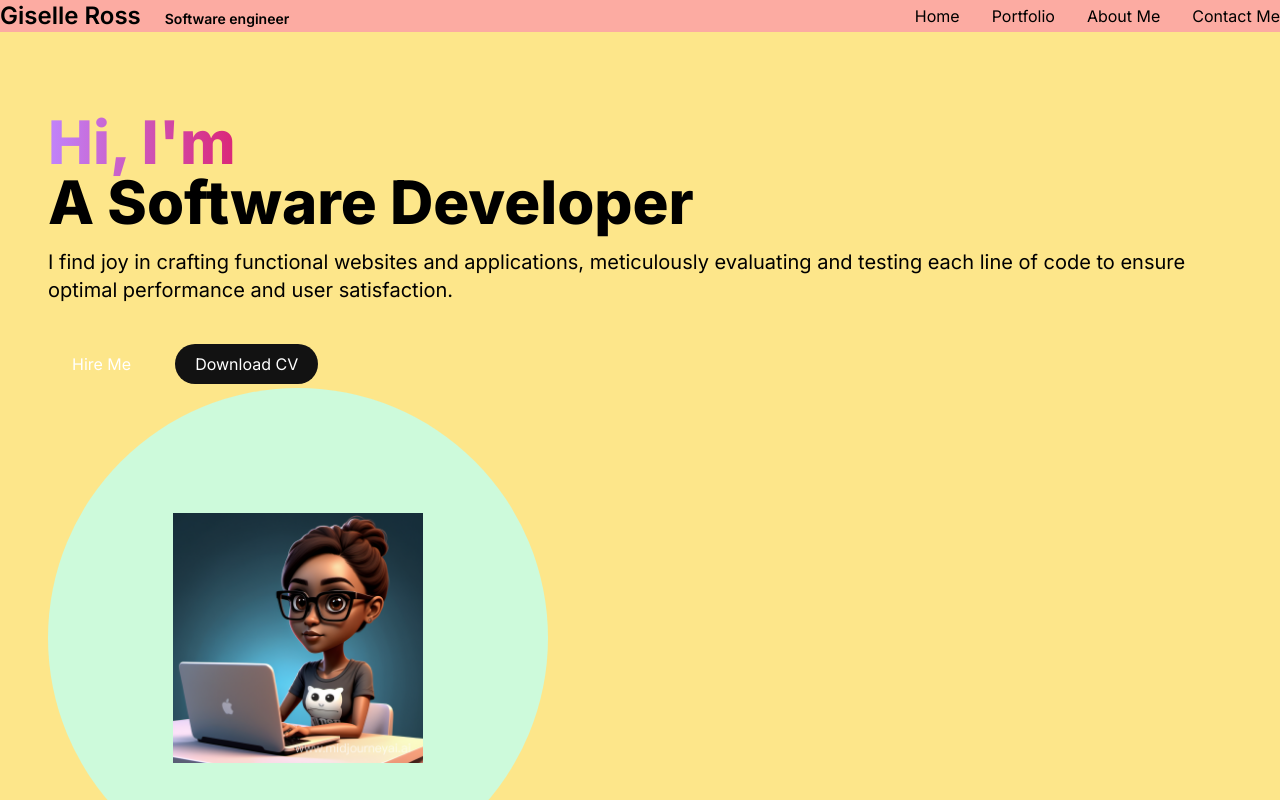
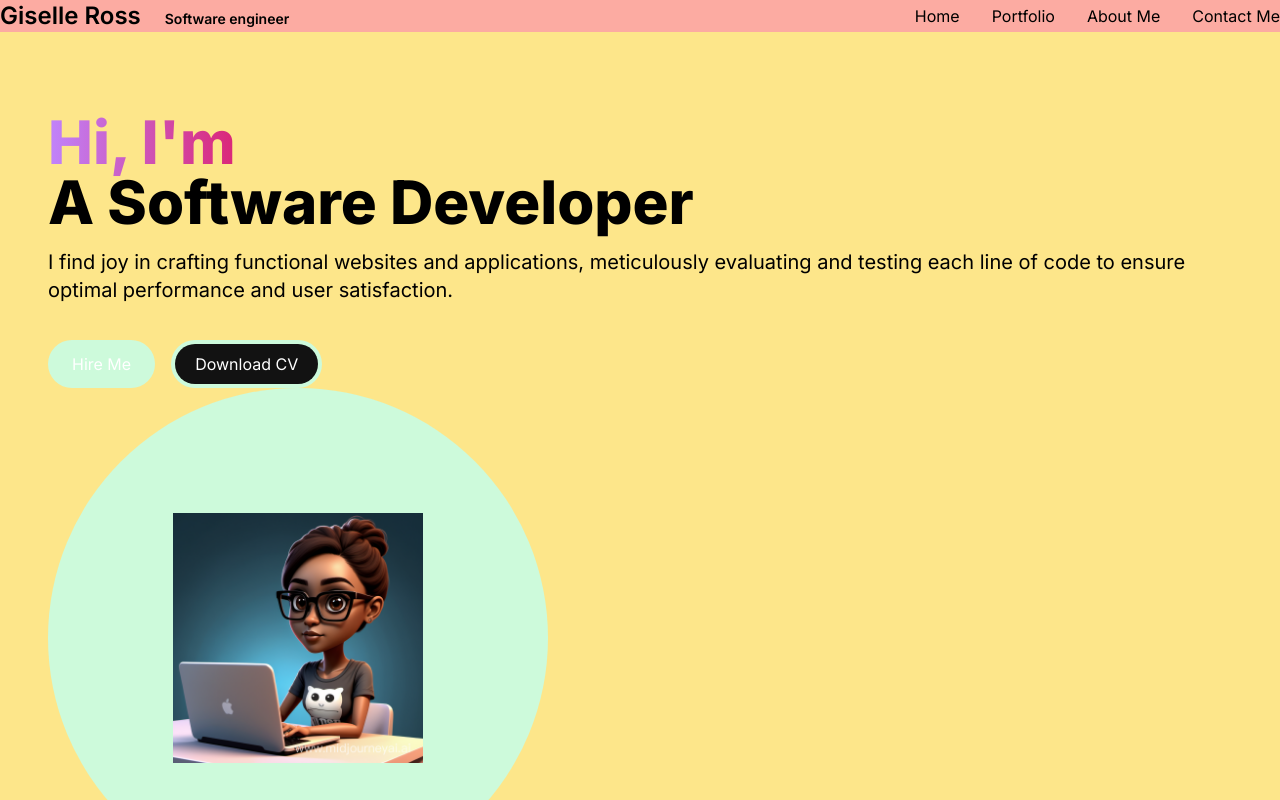
Before and after one commit to giselleRoss/Portfoli2, a Next.js app: page / in a window 1280 px wide. Shown: the top 800 px of the page. Built offline with nearby package versions, Linux system fonts and the light colour scheme.

Commit message:
Add new color

```diff
--- a/app/components/HeroSection.jsx
+++ b/app/components/HeroSection.jsx
@@ -38,13 +38,13 @@ export const HeroSection = () => {
           <div>
             <Link
               href="/contactMe"
-              className="px-6 inline-block py-3 w-full sm:w-fit rounded-full mr-4 bg-gradient-to-br from-primary-500 to-secondary-500 hover:bg-slate-200 text-white"
+              className="px-6 inline-block py-3 w-full sm:w-fit rounded-full mr-4 bg-gradient-to-br from-[#CDFADB] to-[#CDFADB] text-white"
             >
               Hire Me
             </Link>
             <Link
               href="/Giselle'sResume.pdf"
-              className="px-1 inline-block py-1 w-full sm:w-fit rounded-full bg-gradient-to-br from-primary-500 to-secondary-500 hover:bg-slate-800 text-white mt-3"
+              className="px-1 inline-block py-1 w-full sm:w-fit rounded-full bg-gradient-to-br from-[#CDFADB] to-[#CDFADB] text-white mt-3"
             >
               <span className="block bg-[#121212] hover:bg-slate-800 rounded-full px-5 py-2">
                 Download CV
```
